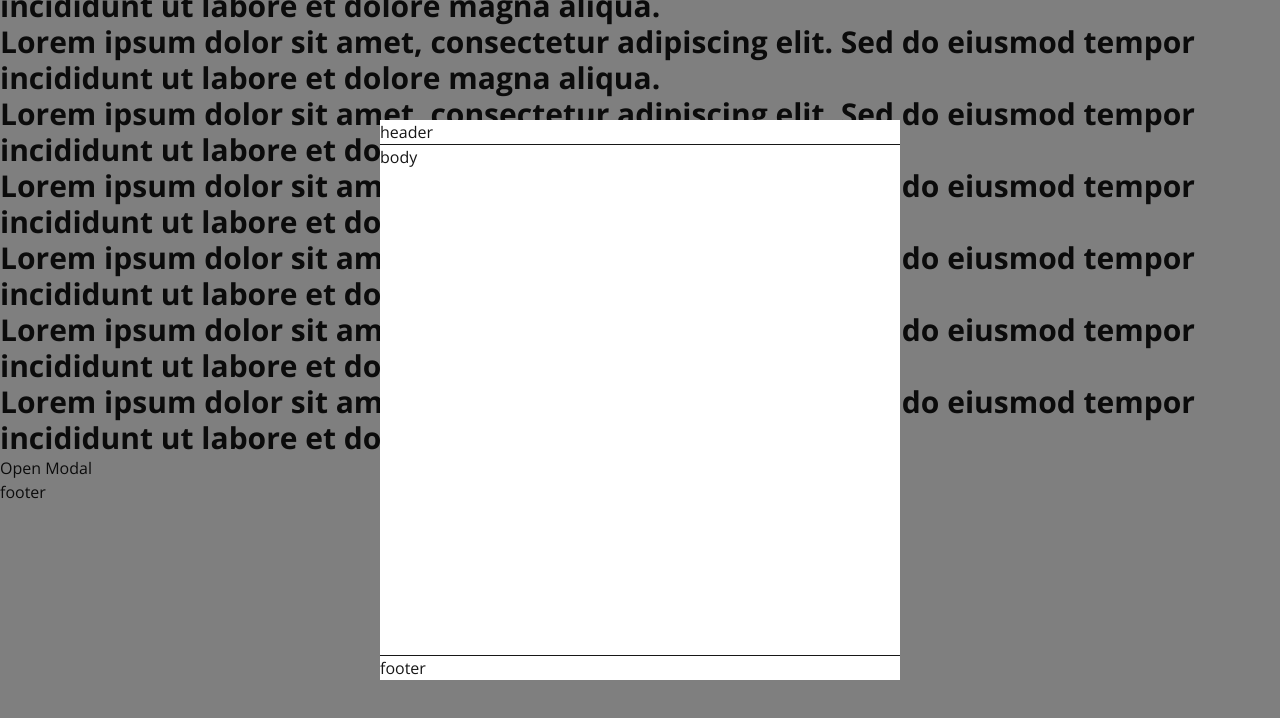
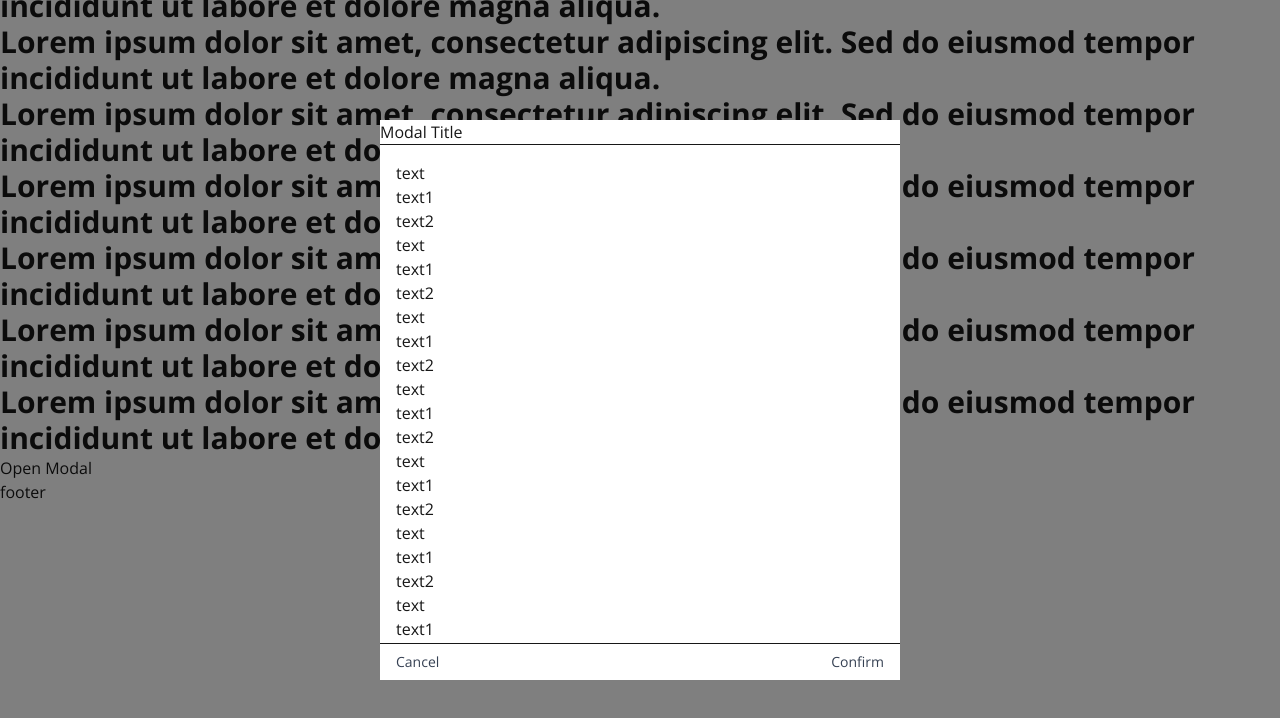
Before and after one commit to papupapu/papudev, a Next.js app: page / in a window 1280 px wide. Both pictures are taken after a click on the button "Open Modal". Shown: the part 784-1502 px from the top of the page. Built offline with nearby package versions, Linux system fonts and the light colour scheme.

Commit message:
improve modal implementation - modular modal

```diff
--- a/src/app/(fullLayout)/ModalButton/index.js
+++ b/src/app/(fullLayout)/ModalButton/index.js
@@ -3,21 +3,19 @@
 import { useCtxModal } from '@/state/Modal';
 import { useCtxDevice } from '@/state/Device';
 
-import Full from '@/components/Modal/Templates/full';
+import Test from '@/modals/test';
 
 export default function ModalButton() {
   const { openModal } = useCtxModal();
   const { device } = useCtxDevice();
 
-  const handleClick = () => {
-    openModal({
-      content: ({ close }) => <Full text="diocane?" close={close} />,
-      style: device !== 'smartphone' ? {
-        maxWidth: 520,
-        maxHeight: 560,
-      } : null,
-    });
-  };
+  const handleClick = () => openModal({
+    content: ({ data }) => <Test data={data} text="text" text1="text1" text2="text2" />,
+    style: device !== 'smartphone' ? {
+      maxWidth: 520,
+      maxHeight: 560,
+    } : null,
+  });
 
   return (
     <button onClick={handleClick}>
--- a/src/components/Modal/Templates/components/body.js
+++ b/src/components/Modal/Templates/components/body.js
@@ -1,7 +1,7 @@
-export default function ModalBody() {
+export default function ModalBody({ data }) {
   return (
     <div className="grow overflow-y-auto">
-      <p>body</p>
+      {data}
     </div>
   );
 }
--- a/src/components/Modal/Templates/components/footer.js
+++ b/src/components/Modal/Templates/components/footer.js
@@ -1,7 +1,22 @@
-export default function ModalFooter() {
+export default function ModalFooter({ data }) {
   return (
-    <div className="grow-0 shrink-1 basis-auto border-t">
-      <p>footer</p>
+    <div className={`grow-0 shrink-1 basis-auto flex ${Object.keys(data).length > 1 ? 'justify-between' : 'justify-end'} border-t`}>
+      {data.cancel && (
+        <button
+          className="px-4 py-2 text-sm text-gray-700 hover:bg-gray-100 focus:outline-none focus:ring-2 focus:ring-gray-500 focus:ring-offset-2 rounded-md"
+          onClick={data.cancel.onClick}
+        >
+          {data.cancel.text}
+        </button>
+      )}
+      {data.confirm && (
+        <button
+          className="px-4 py-2 text-sm text-gray-700 hover:bg-gray-100 focus:outline-none focus:ring-2 focus:ring-gray-500 focus:ring-offset-2 rounded-md"
+          onClick={data.confirm.onClick}
+        >
+          {data.confirm.text}
+        </button>
+      )}
     </div>
   );
 }
--- a/src/components/Modal/Templates/components/header.js
+++ b/src/components/Modal/Templates/components/header.js
@@ -1,8 +1,8 @@
-export default function ModalHeader({ close }) {
-  console.log(close);
+export default function ModalHeader({ data }) {
+  const handleClose = () => data.close();
   return (
     <div className="grow-0 shrink-1 basis-auto border-b">
-      <p onClick={() => close()}>header</p>
+      <p onClick={handleClose}>{data.title}</p>
     </div>
   );
 }
--- a/src/components/Modal/Templates/full.js
+++ b/src/components/Modal/Templates/full.js
@@ -2,12 +2,12 @@ import Header from "./components/header";
 import Body from "./components/body";
 import Footer from "./components/footer";
 
-export default function Full({ close }) {
+export default function Full({ header, body, footer }) {
   return (
     <>
-      <Header close={close} />
-      <Body />
-      <Footer />
+      <Header data={header} />
+      <Body data={body} />
+      <Footer data={footer} />
     </>
   );
 }
--- a/src/components/Modal/index.js
+++ b/src/components/Modal/index.js
@@ -10,7 +10,7 @@ const ModalContent = forwardRef(({ isUp, close, modal }, ref) => {
     <>
       <div ref={ref} className={`fixed bg-white z-2 overscroll-contain w-screen h-screen ${isUp ? 'animate-modal' : 'animate-modal-down opacity-0'}`} style={modal.style}>
         <div className="w-full h-full flex flex-col">
-          <Content close={close} />
+          <Content data={{ close }} />
         </div>
       </div>
       <div className={`fixed pointer top-0 left-0 w-screen h-screen bg-black ${isUp ? 'animate-overlayer opacity-50' : 'animate-overlayer-down opacity-0'} z-1`} />
--- /dev/null
+++ b/src/modals/test/index.js
@@ -0,0 +1,102 @@
+import { useState } from 'react';
+
+import Full from '@/components/Modal/Templates/full';
+
+function Body({ data }) {
+  return (
+    <div className="p-4">
+      <p>{data.text}</p>
+      <p>{data.text1}</p>
+      <p>{data.text2}</p>
+      <p>{data.text}</p>
+      <p>{data.text1}</p>
+      <p>{data.text2}</p>
+      <p>{data.text}</p>
+      <p>{data.text1}</p>
+      <p>{data.text2}</p>
+      <p>{data.text}</p>
+      <p>{data.text1}</p>
+      <p>{data.text2}</p>
+      <p>{data.text}</p>
+      <p>{data.text1}</p>
+      <p>{data.text2}</p>
+      <p>{data.text}</p>
+      <p>{data.text1}</p>
+      <p>{data.text2}</p>
+      <p>{data.text}</p>
+      <p>{data.text1}</p>
+      <p>{data.text2}</p>
+      <p>{data.text}</p>
+      <p>{data.text1}</p>
+      <p>{data.text2}</p>
+      <p>{data.text}</p>
+      <p>{data.text1}</p>
+      <p>{data.text2}</p>
+      <p>{data.text}</p>
+      <p>{data.text1}</p>
+      <p>{data.text2}</p>
+      <p>{data.text}</p>
+      <p>{data.text1}</p>
+      <p>{data.text2}</p>
+      <p>{data.text}</p>
+      <p>{data.text1}</p>
+      <p>{data.text2}</p>
+      <p>{data.text}</p>
+      <p>{data.text1}</p>
+      <p>{data.text2}</p>
+      <p>{data.text}</p>
+      <p>{data.text1}</p>
+      <p>{data.text2}</p>
+      <p>{data.text}</p>
+      <p>{data.text1}</p>
+      <p>{data.text2}</p>
+      <p>{data.text}</p>
+      <p>{data.text1}</p>
+      <p>{data.text2}</p>
+      <p>{data.text}</p>
+      <p>{data.text1}</p>
+      <p>{data.text2}</p>
+      <p>{data.text}</p>
+      <p>{data.text1}</p>
+      <p>{data.text2}</p>
+    </div>
+  );
+}
+
+export default function Test({ data, text, text1, text2 }) {
+  const [confirmed, setConfirmed] = useState(false);
+  const handleConfirm = () => {
+    setConfirmed(true);
+  };
+
+  const footerConfiguration = {
+    confirm: {
+      text: confirmed ? 'Okok' : 'Confirm',
+      onClick: handleConfirm,
+    },
+  };
+
+  if (!confirmed) {
+    footerConfiguration.cancel = {
+      text: 'Cancel',
+      onClick: () => {
+        data.close();
+      },
+    };
+  }
+
+  return (
+    <Full
+      header={{
+        title: 'Modal Title',
+        close: data.close,
+      }}
+
+      body={
+        <Body data={{ text, text1, text2 }} />
+      }
+
+      footer={footerConfiguration}
+    />
+  );
+}
```
